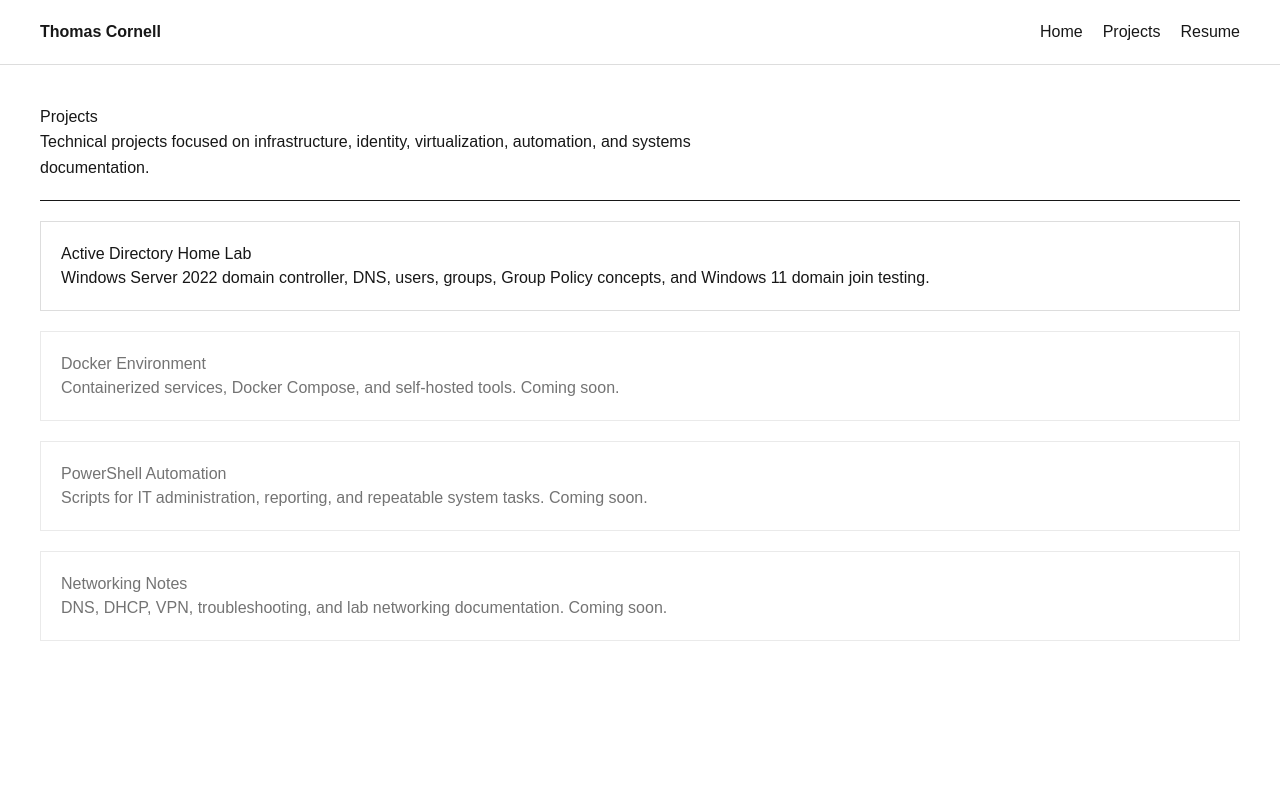
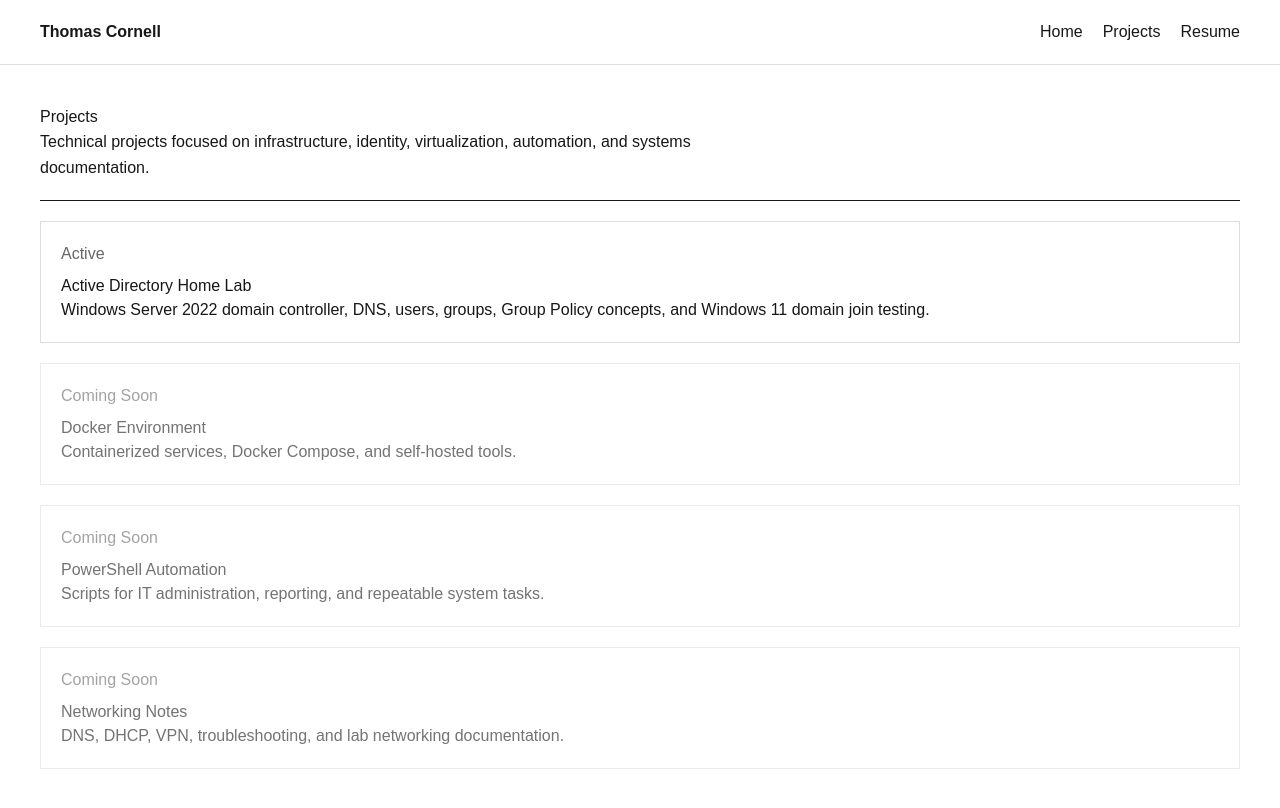
Before and after one commit to thcornell/portfolio-site, a Next.js app: page /projects in a window 1280 px wide. Built offline with nearby package versions, Linux system fonts and the light colour scheme.

Commit message:
create reusable project cards

```diff
--- a/app/projects/page.tsx
+++ b/app/projects/page.tsx
@@ -1,4 +1,4 @@
-import Link from "next/link";
+import ProjectCard from "../../components/ProjectCard";
 
 export default function Projects() {
   return (
@@ -13,42 +13,30 @@ export default function Projects() {
       <hr style={{ margin: "20px 0" }} />
 
       <section style={{ display: "grid", gap: "20px" }}>
-        <Link
+        <ProjectCard
+          title="Active Directory Home Lab"
+          description="Windows Server 2022 domain controller, DNS, users, groups, Group Policy concepts, and Windows 11 domain join testing."
           href="/projects/active-directory"
-          style={{ textDecoration: "none", color: "inherit" }}
-        >
-          <div style={{ border: "1px solid #ddd", padding: "20px" }}>
-            <h2>Active Directory Home Lab</h2>
-            <p>
-              Windows Server 2022 domain controller, DNS, users, groups,
-              Group Policy concepts, and Windows 11 domain join testing.
-            </p>
-          </div>
-        </Link>
+          status="Active"
+        />
 
-        <div style={{ border: "1px solid #ddd", padding: "20px", opacity: 0.6 }}>
-          <h2>Docker Environment</h2>
-          <p>
-            Containerized services, Docker Compose, and self-hosted tools.
-            Coming soon.
-          </p>
-        </div>
+        <ProjectCard
+          title="Docker Environment"
+          description="Containerized services, Docker Compose, and self-hosted tools."
+          status="Coming Soon"
+        />
 
-        <div style={{ border: "1px solid #ddd", padding: "20px", opacity: 0.6 }}>
-          <h2>PowerShell Automation</h2>
-          <p>
-            Scripts for IT administration, reporting, and repeatable system tasks.
-            Coming soon.
-          </p>
-        </div>
+        <ProjectCard
+          title="PowerShell Automation"
+          description="Scripts for IT administration, reporting, and repeatable system tasks."
+          status="Coming Soon"
+        />
 
-        <div style={{ border: "1px solid #ddd", padding: "20px", opacity: 0.6 }}>
-          <h2>Networking Notes</h2>
-          <p>
-            DNS, DHCP, VPN, troubleshooting, and lab networking documentation.
-            Coming soon.
-          </p>
-        </div>
+        <ProjectCard
+          title="Networking Notes"
+          description="DNS, DHCP, VPN, troubleshooting, and lab networking documentation."
+          status="Coming Soon"
+        />
       </section>
     </main>
   );
--- /dev/null
+++ b/components/ProjectCard.tsx
@@ -0,0 +1,39 @@
+import Link from "next/link";
+
+type ProjectCardProps = {
+  title: string;
+  description: string;
+  href?: string;
+  status?: string;
+};
+
+export default function ProjectCard({
+  title,
+  description,
+  href,
+  status = "In Progress",
+}: ProjectCardProps) {
+  const card = (
+    <div
+      style={{
+        border: "1px solid #ddd",
+        padding: "20px",
+        opacity: href ? 1 : 0.6,
+      }}
+    >
+      <p style={{ color: "#666", marginBottom: "8px" }}>{status}</p>
+      <h2>{title}</h2>
+      <p>{description}</p>
+    </div>
+  );
+
+  if (href) {
+    return (
+      <Link href={href} style={{ textDecoration: "none", color: "inherit" }}>
+        {card}
+      </Link>
+    );
+  }
+
+  return card;
+}
```
